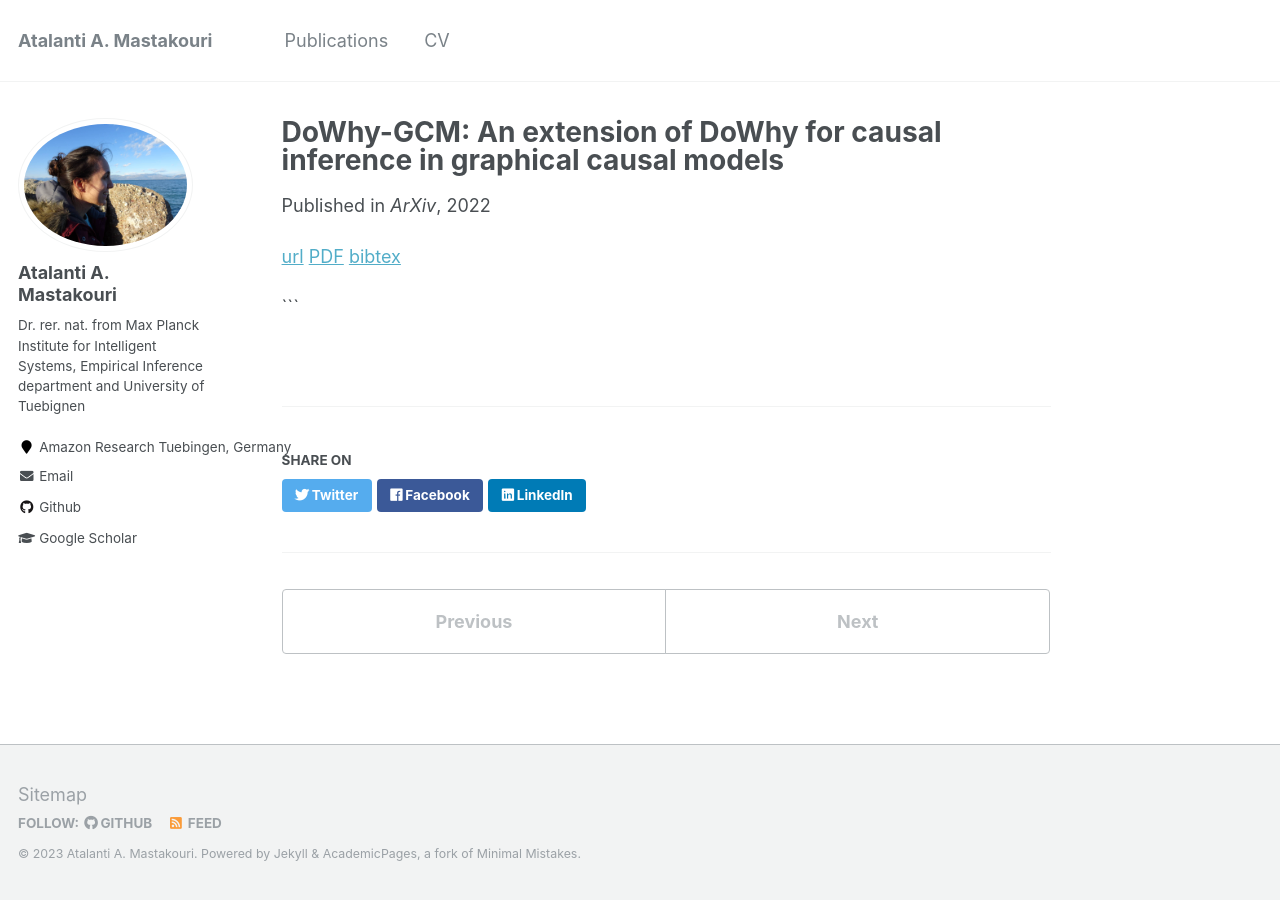
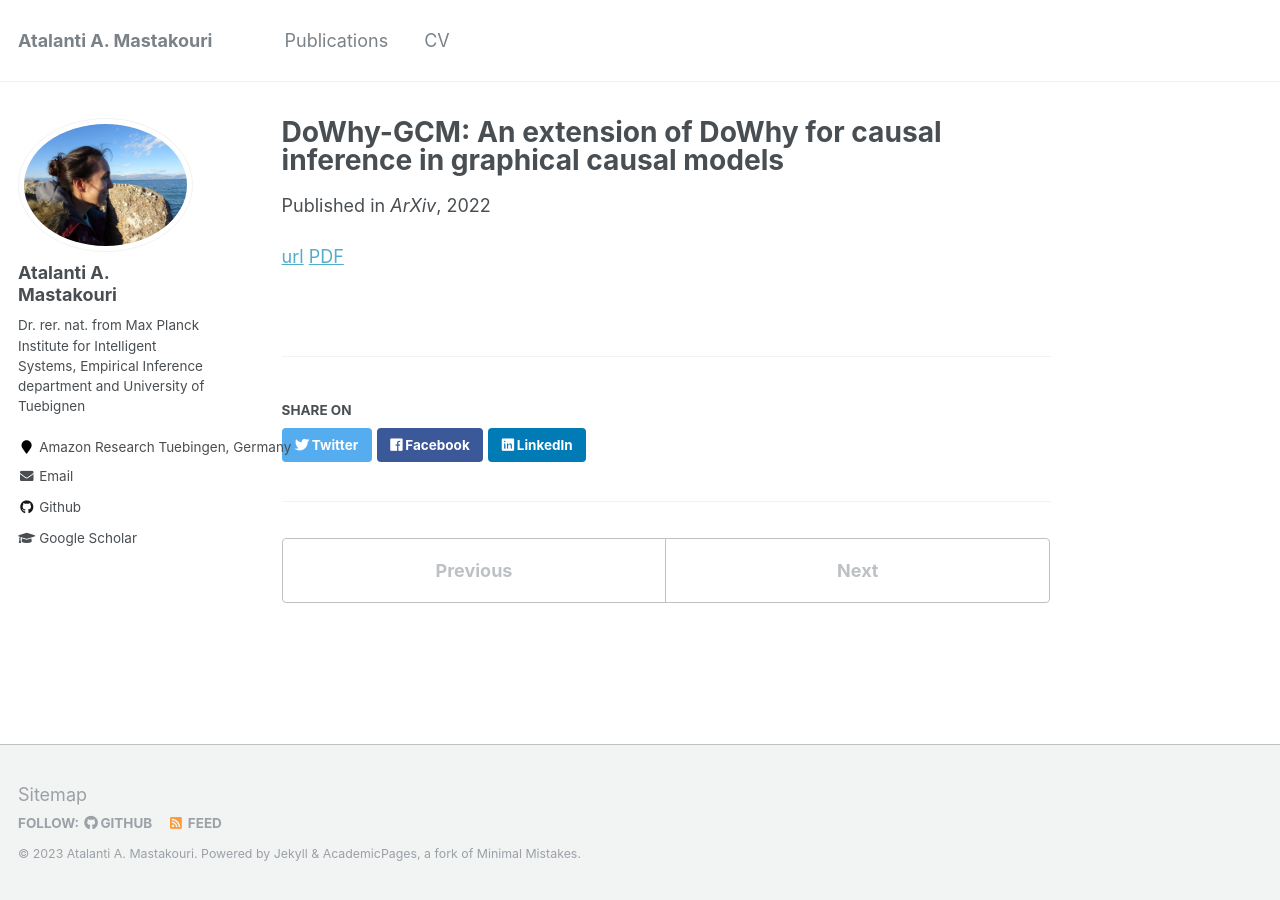
Before and after one commit to atalanti/atalanti.github.io, a Jekyll site: the page built from _publications/2022-DoWhy-GCM-An-extension-of-DoWhy-for-causal-inference-in-graphical-causal-models.md, in a window 1280 px wide. Built offline with Jekyll 4.4.1, drawn with Linux system fonts in a browser that asks for light colours.

Commit message:
Update 2022-DoWhy-GCM-An-extension-of-DoWhy-for-causal-inference-in-graphical-causal-models.md

````diff
--- a/_publications/2022-DoWhy-GCM-An-extension-of-DoWhy-for-causal-inference-in-graphical-causal-models.md
+++ b/_publications/2022-DoWhy-GCM-An-extension-of-DoWhy-for-causal-inference-in-graphical-causal-models.md
@@ -4,9 +4,5 @@
 date: 2022-06-14
 venue: 'ArXiv'
 ---
-[url]([https://proceedings.neurips.cc/paper/2020/hash/205e73579f21c2ed134dbd6ce7e4a1ea-Abstract.html](https://arxiv.org/abs/2206.06821))
-[PDF]([https://proceedings.neurips.cc/paper/2020/file/205e73579f21c2ed134dbd6ce7e4a1ea-Paper.pdf](https://arxiv.org/pdf/2206.06821.pdf))
-[bibtex](https://scholar.googleusercontent.com/scholar.bib?q=info:U1CRNFZnugUJ:scholar.google.com/&output=citation&scisdr=CgW3jqjqEOPe5pByy6k:AAGBfm0AAAAAYxB006lVmMsmSm7x-4LCGFIKDOqbsQcx&scisig=AAGBfm0AAAAAYxB005FXNEBz5gKov_gGd-E4bDsJ3NFq&scisf=4&ct=citation&cd=-1&hl=en)
-
-
-```
+[url](https://arxiv.org/abs/2206.06821)
+[PDF](https://arxiv.org/pdf/2206.06821.pdf)
````
